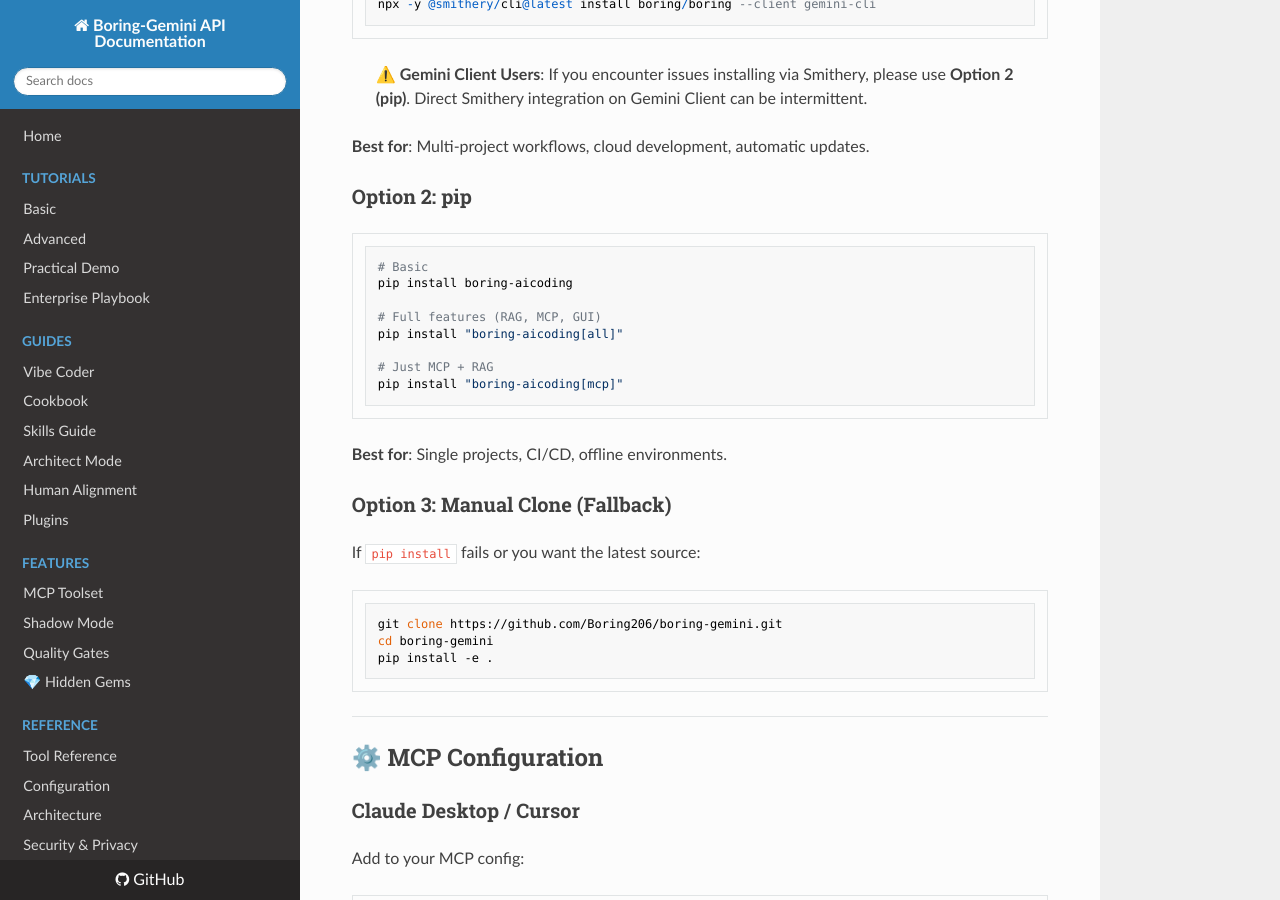
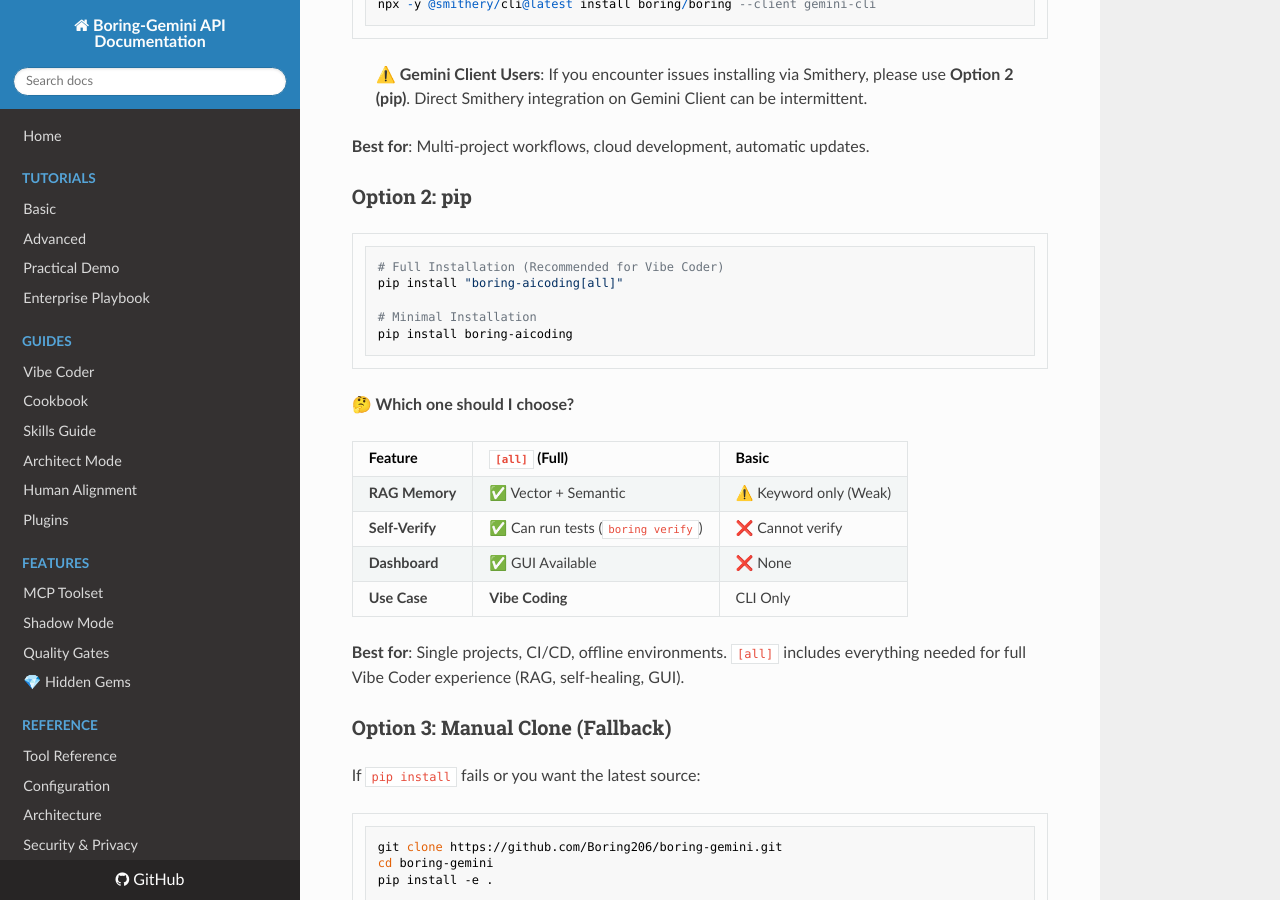
Before and after one commit to Boring206/boring-gemini, an MkDocs documentation site: the page built from docs/getting-started/installation.md, in a window 1280 px wide and 900 px high, scrolled down 369 px. Built offline with MkDocs 1.6.1, drawn with Linux system fonts in a browser that asks for light colours; nearby versions of some CDN libraries.

Commit message:
docs & fix: update installation guides and fix tests
- Recommend boring-aicoding[all] in READMEs and installation.md
- Add comparison table for installation options
- Fix linting errors in tests/ directory (ruff check --fix)

````diff
--- a/docs/getting-started/installation.md
+++ b/docs/getting-started/installation.md
@@ -19,17 +19,23 @@
 ### Option 2: pip
 
 ```bash
-# Basic
-pip install boring-aicoding
-
-# Full features (RAG, MCP, GUI)
+# Full Installation (Recommended for Vibe Coder)
 pip install "boring-aicoding[all]"
 
-# Just MCP + RAG
-pip install "boring-aicoding[mcp]"
+# Minimal Installation
+pip install boring-aicoding
 ```
 
-**Best for**: Single projects, CI/CD, offline environments.
+**🤔 Which one should I choose?**
+
+| Feature | `[all]` (Full) | Basic |
+| :--- | :--- | :--- |
+| **RAG Memory** | ✅ Vector + Semantic | ⚠️ Keyword only (Weak) |
+| **Self-Verify** | ✅ Can run tests (`boring verify`) | ❌ Cannot verify |
+| **Dashboard** | ✅ GUI Available | ❌ None |
+| **Use Case** | **Vibe Coding** | CLI Only |
+
+**Best for**: Single projects, CI/CD, offline environments. `[all]` includes everything needed for full Vibe Coder experience (RAG, self-healing, GUI).
 
 ### Option 3: Manual Clone (Fallback)
 
````
Also changed, not shown: README.md (+9 -0 lines), README_zh.md (+9 -0 lines), docs/getting-started/quickstart.md (+0 -1 lines), 6 other files.
